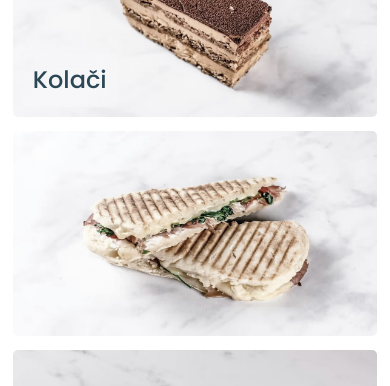
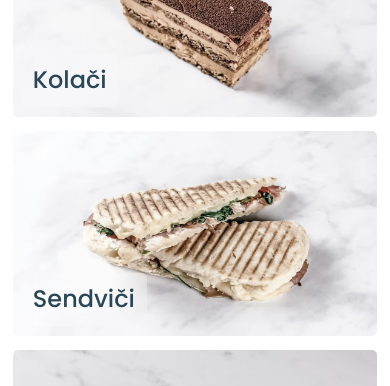
Before and after one commit to pacho26/meet-mia-web-design, a Nuxt app: page / in a window 390 px wide. Shown: the part 1900-2286 px from the top of the page. Built offline with nearby package versions, Linux system fonts and the light colour scheme; a web font is replaced by a local one.

Commit message:
Fix category name problem

```diff
--- a/components/Navigation.vue
+++ b/components/Navigation.vue
@@ -333,7 +333,7 @@ export default {
   #hamburger-icon {
     display: block;
     cursor: pointer;
-    margin-right: 25.1vw;
+    margin-right: 24.8vw;
   }
 
   #hamburger-icon:hover {
--- a/pages/index.vue
+++ b/pages/index.vue
@@ -29,8 +29,8 @@
         </div>
       </nuxt-link>
 
-      <nuxt-link to="proizvodi/sendvici">
-        <div class="sandwiches">
+      <div class="sandwiches">
+        <nuxt-link to="proizvodi/sendvici">
           <img
             src="../assets/img/products/signor-prosciutto.jpg"
             style="width: 100%"
@@ -38,8 +38,8 @@
           <div class="category-text-container">
             <h2>Sendviči</h2>
           </div>
-        </div>
-      </nuxt-link>
+        </nuxt-link>
+      </div>
 
       <nuxt-link to="proizvodi/kroasani">
         <div class="croissants">
@@ -193,12 +193,7 @@ export default {
       }
     }
 
-    .sandwiches {
-      position: inherit;
-      max-width: 100%;
-      margin-top: 14px;
-    }
-
+    .sandwiches,
     .croissants {
       position: inherit;
       max-width: 100%;
```
